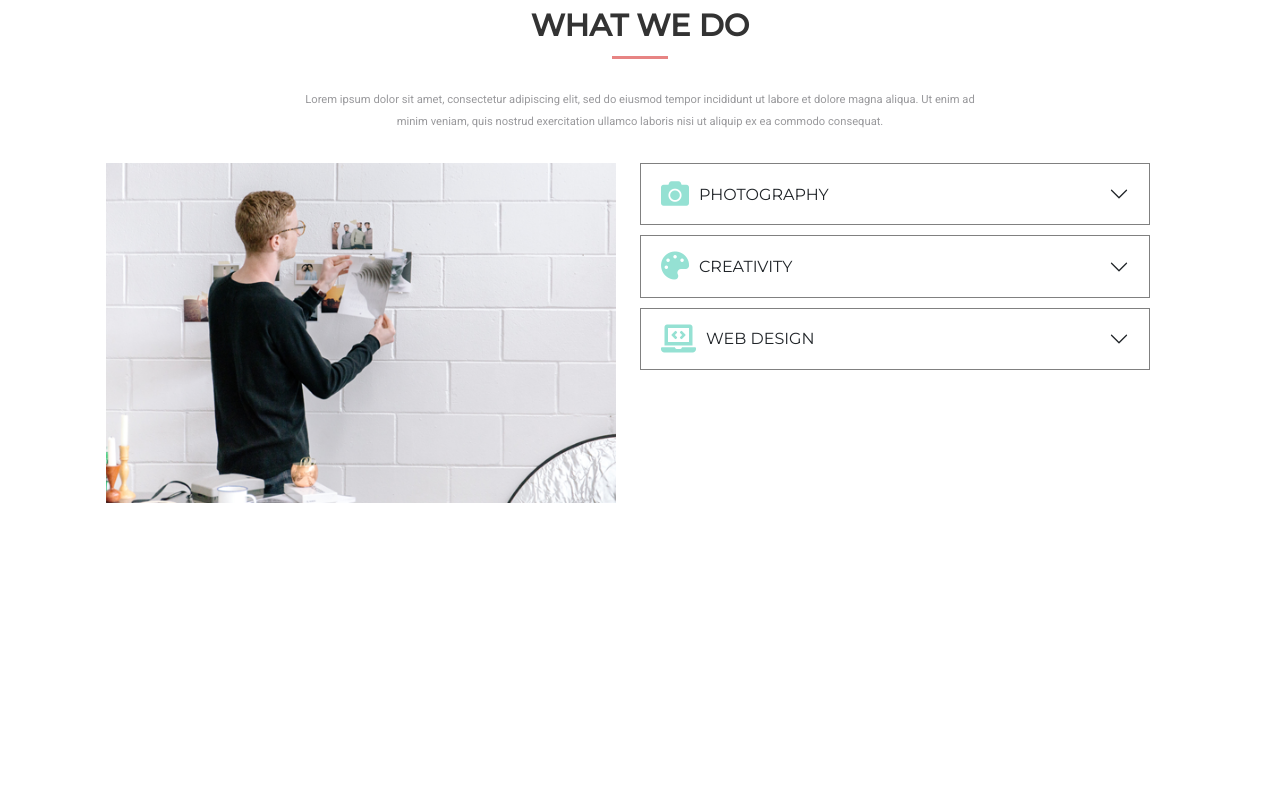
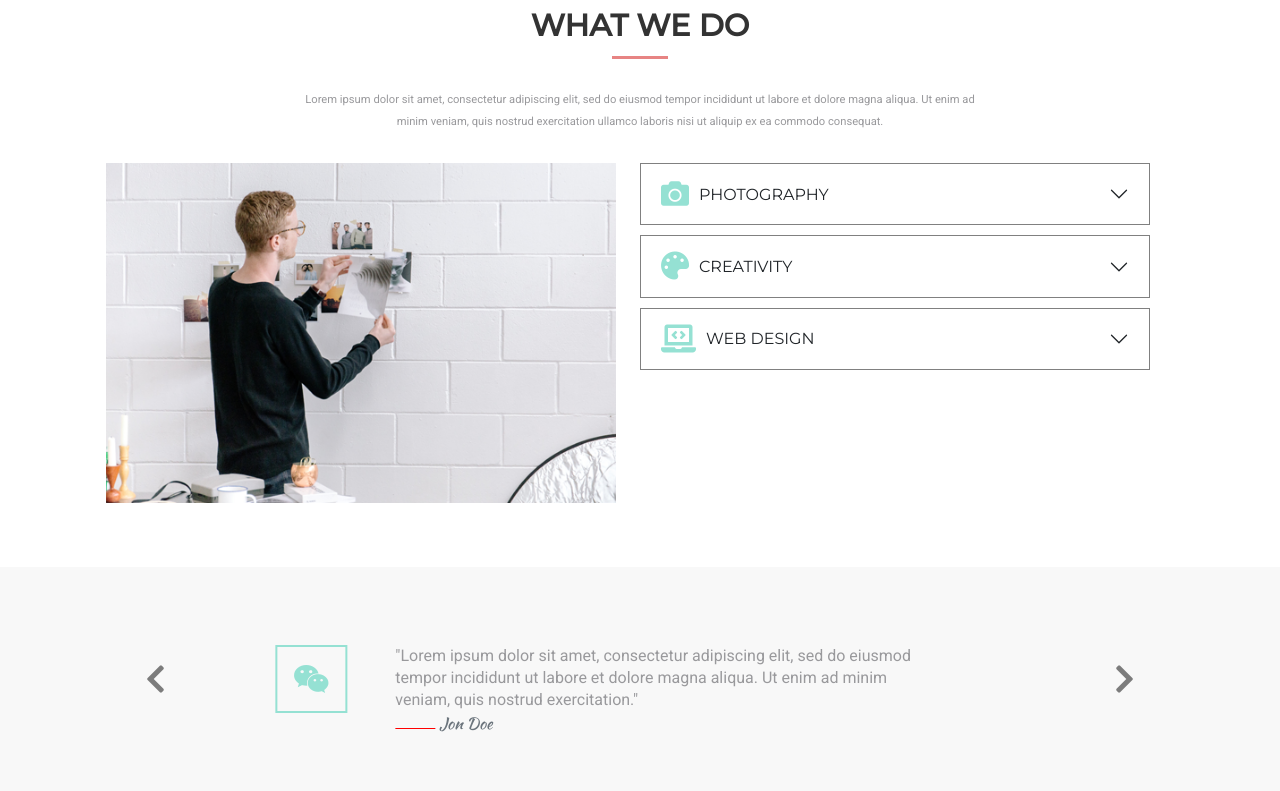
Before and after one commit to abanoubsamir-28/Mogo-Landing-Page, a website: page index.html in a window 1280 px wide. Shown: the part 3529-4320 px from the top of the page. Before the commit the page ends 4096 px from the top, so only its background shows below. Drawn offline with nearby package versions, Linux system fonts and the light colour scheme.

Commit message:
add testimonial1

```diff
--- a/index.html
+++ b/index.html
@@ -422,6 +422,68 @@
             </div>
     </section>
     <!-- End What we Do -->
+
+
+    <!-- Start Testimonial -->
+    <section class="testimonial">
+        <div id="carouselExampleControls" class="carousel slide container mx-auto py-5" data-bs-ride="carousel">
+            <div class="carousel-inner">
+                <div class="carousel-item active">
+                    <p class="d-flex mx-auto position-relative">
+                        <span class="carousel-item__icon">
+                            <i class="fab fa-weixin p-3 mx-5"></i>
+                        </span>
+                        "Lorem ipsum dolor sit amet, consectetur adipiscing elit, sed do eiusmod tempor incididunt ut
+                        labore
+                        et dolore magna aliqua. Ut enim ad minim veniam, quis nostrud exercitation."
+                        <span class="name text-danger position-absolute text-capitalize text-muted">
+                            <span class="line d-inline-block"></span>
+                            jon doe</span>
+                    </p>
+                </div>
+                <div class="carousel-item">
+                    <p class="d-flex mx-auto position-relative">
+                        <span class="carousel-item__icon">
+                            <i class="fab fa-weixin p-3 mx-5"></i>
+                        </span>
+                        "Lorem ipsum dolor sit amet, consectetur adipiscing elit, sed do eiusmod tempor incididunt ut
+                        labore
+                        et dolore magna aliqua. Ut enim ad minim veniam, quis nostrud exercitation."
+                        <span class="name text-danger position-absolute text-capitalize text-muted">
+                            <span class="line d-inline-block"></span>
+                            jon doe</span>
+                    </p>
+                </div>
+                <div class="carousel-item">
+                    <p class="d-flex mx-auto position-relative">
+                        <span class="carousel-item__icon">
+                            <i class="fab fa-weixin p-3 mx-5"></i>
+                        </span>
+                        "Lorem ipsum dolor sit amet, consectetur adipiscing elit, sed do eiusmod tempor incididunt ut
+                        labore
+                        et dolore magna aliqua. Ut enim ad minim veniam, quis nostrud exercitation."
+                        <span class="name text-danger position-absolute text-capitalize text-muted">
+                            <span class="line d-inline-block"></span>
+                            jon doe</span>
+                    </p>
+                </div>
+            </div>
+            <button class="carousel-control-prev" type="button" data-bs-target="#carouselExampleControls"
+                data-bs-slide="prev">
+                <span class="fas fa-chevron-left" aria-hidden="true"></span>
+                <span class="visually-hidden">Previous</span>
+            </button>
+            <button class="carousel-control-next" type="button" data-bs-target="#carouselExampleControls"
+                data-bs-slide="next">
+                <span class="fas fa-chevron-right" aria-hidden="true"></span>
+                <span class="visually-hidden">Next</span>
+            </button>
+        </div>
+    </section>
+
+    <!-- End Testimonial  -->
+
+
     <script src="./node_modules/bootstrap/dist/js/bootstrap.bundle.min.js"></script>
 </body>
 
--- a/scss/_base.scss
+++ b/scss/_base.scss
@@ -256,3 +256,64 @@ header {
 }
 
 // End what we do
+
+
+// Start Testimonial
+.testimonial {
+    background-color: #f8f8f8;
+
+    .carousel {
+        p {
+            font-size: 1rem;
+            font-weight: 100;
+        }
+
+        .carousel-item {
+            p {
+                padding: 0;
+
+                i {
+                    color: $thirdColor;
+                    font-size: 2rem;
+                    border: 2px solid $thirdColor;
+                }
+            }
+
+            .name {
+                top: 100%;
+                left: 24%;
+                font-family: $Kaushan;
+            }
+
+            .line {
+                width: 40px;
+                height: 1px;
+                background-color: red;
+            }
+        }
+
+        button {
+            span {
+                color: black;
+                font-size: 2rem;
+            }
+        }
+    }
+
+    @media (max-width: 1000px) {
+        .carousel-item {
+            .carousel-item__icon {
+                display: none;
+            }
+
+            p {
+                width: 50%;
+            }
+        }
+
+    }
+}
+
+
+
+// End Testimonial
```
Also changed, not shown: css/style.css.
